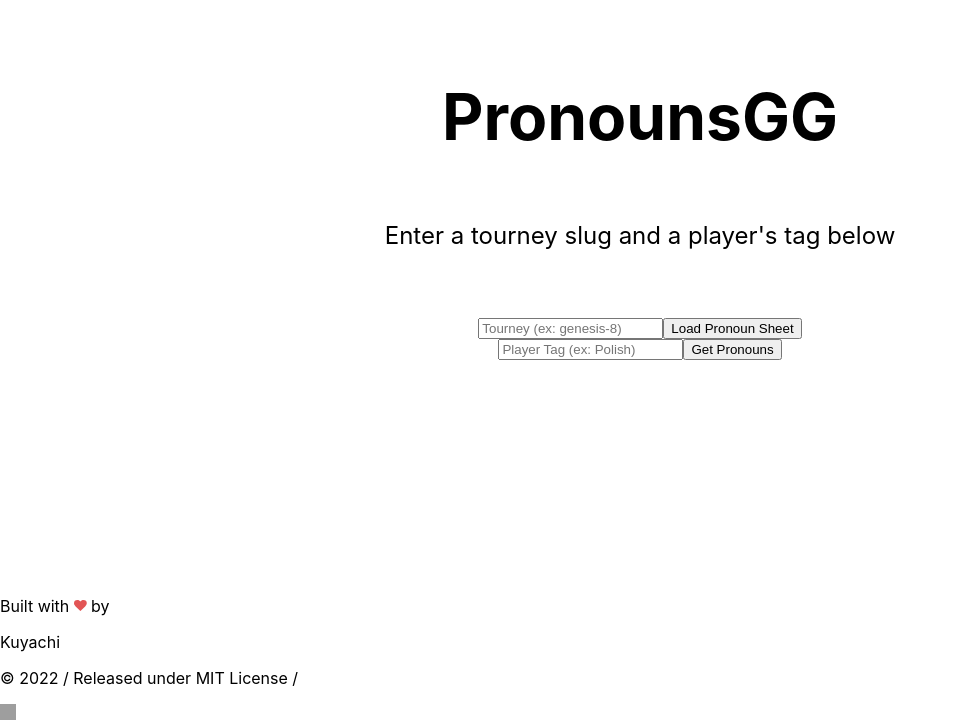
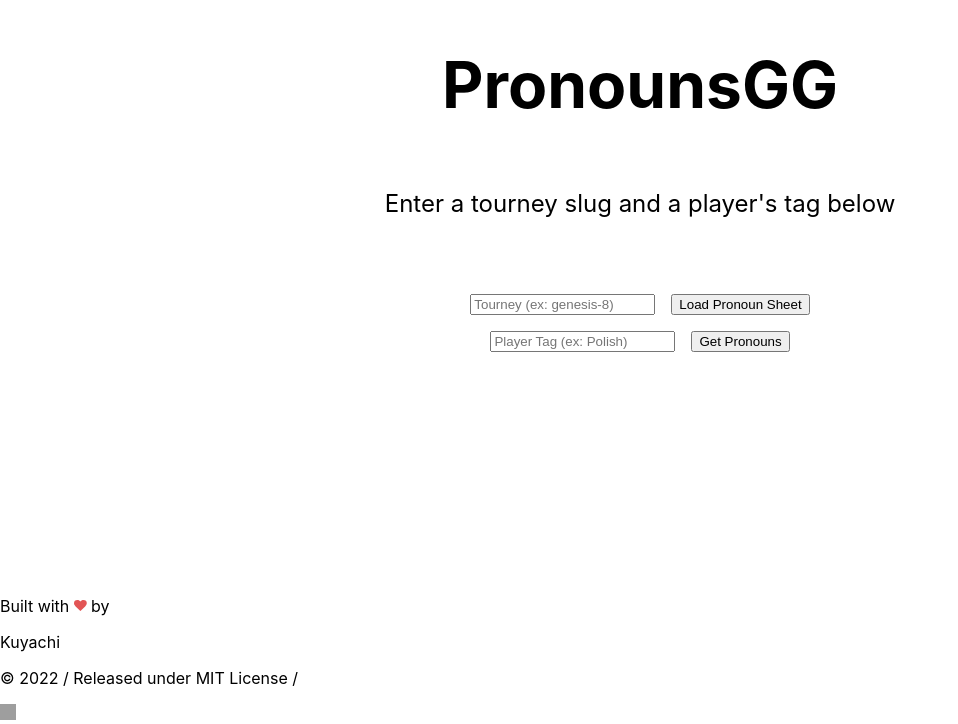
Before and after one commit to ftick/pronounsgg, a Next.js app: page / in a window 1280 px wide. Shown: the part 140-864 px from the top of the page, without its empty margins (0-958 px from the left). Built offline with nearby package versions, Linux system fonts and the light colour scheme; grey boxes are pictures that could not be loaded.

Commit message:
button margin tweaks

```diff
--- a/pages/index.tsx
+++ b/pages/index.tsx
@@ -183,6 +183,10 @@ const Home: NextPage = () => {
     })
   }
 
+  const padding: React.CSSProperties = {
+    margin: '0 0.5rem',
+  }
+
   return (
     <div className={styles.container}>
       <Head>
@@ -201,15 +205,15 @@ const Home: NextPage = () => {
         </p>
 
         <div className={styles.grid}>
-          <input id="slugBox" type="text" onChange={handleSlugInput} placeholder="Tourney (ex: genesis-8)"></input>
-          <button id="getSheetBtn" onClick={getSheetHandler}>Load Pronoun Sheet</button>
-          <button id="copySheetBtn" hidden onClick={copySheetHandler}>Copy</button>
-          <button id="downloadSheetBtn" hidden onClick={downloadSheetHandler}>Download (CSV)</button>
+          <input id="slugBox" style={padding} type="text" onChange={handleSlugInput} placeholder="Tourney (ex: genesis-8)"></input>
+          <button id="getSheetBtn" style={padding} onClick={getSheetHandler}>Load Pronoun Sheet</button>
+          <button id="copySheetBtn" style={padding} hidden onClick={copySheetHandler}>Copy</button>
+          <button id="downloadSheetBtn" style={padding} hidden onClick={downloadSheetHandler}>Download (CSV)</button>
         </div>
 
         <div className={styles.grid}>
-          <input id="tagBox" type="text" onChange={handleTagInput} placeholder="Player Tag (ex: Polish)"></input>
-          <button id="getPronounsBtn" onClick={getPronounsHandler}>Get Pronouns</button>
+          <input id="tagBox" type="text" style={padding} onChange={handleTagInput} placeholder="Player Tag (ex: Polish)"></input>
+          <button id="getPronounsBtn" style={padding} onClick={getPronounsHandler}>Get Pronouns</button>
         </div>
 
         <div id="resultDiv" className={styles.grid}>
--- a/styles/Home.module.css
+++ b/styles/Home.module.css
@@ -82,10 +82,11 @@
 
 .grid {
   display: flex;
-  align-items: center;
-  justify-content: center;
+  /* align-items: center; */
+  justify-content: space-evenly;
   flex-wrap: wrap;
   max-width: 800px;
+  padding: 0.5rem 0.5rem;
 }
 
 .card {
```
Also changed, not shown: pages/tournament/[slug]/[[...params]].tsx (+9 -5 lines).
